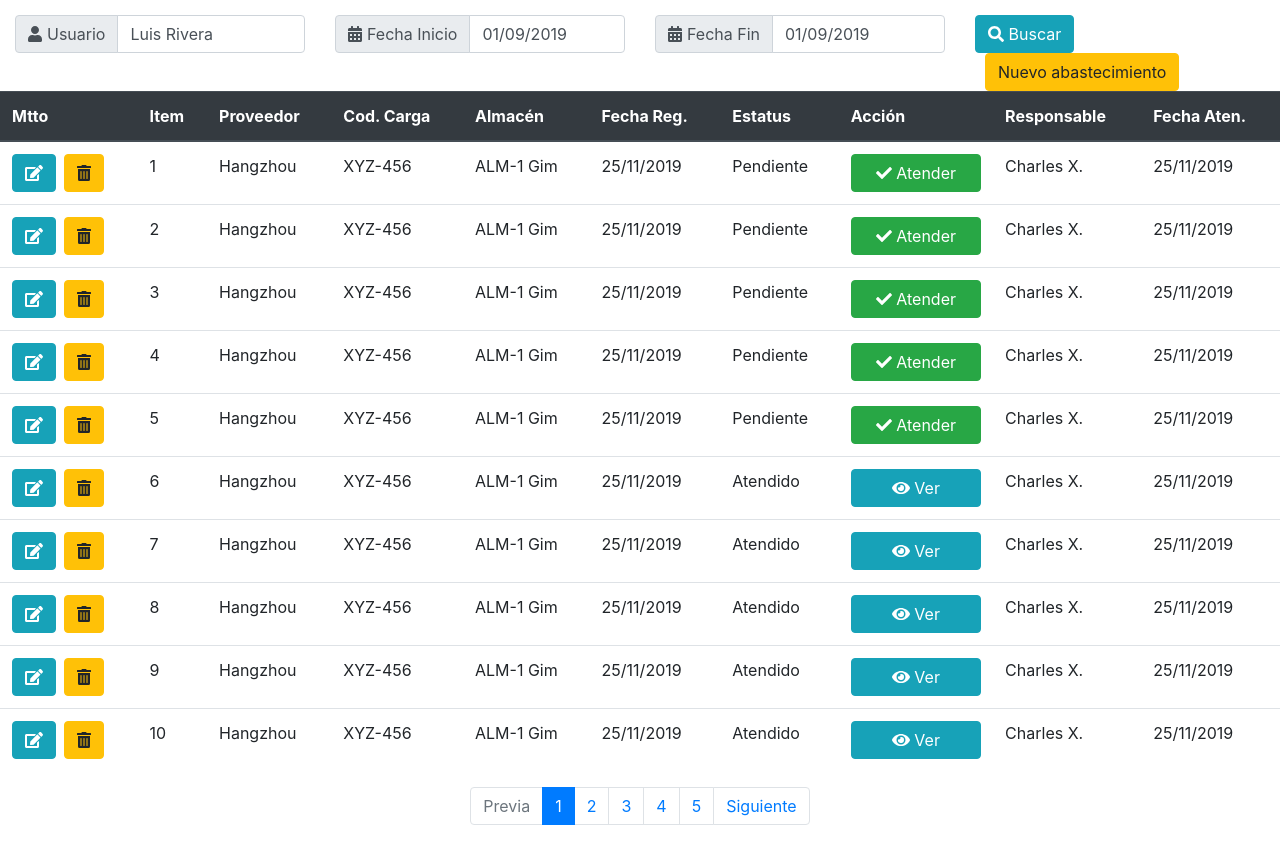
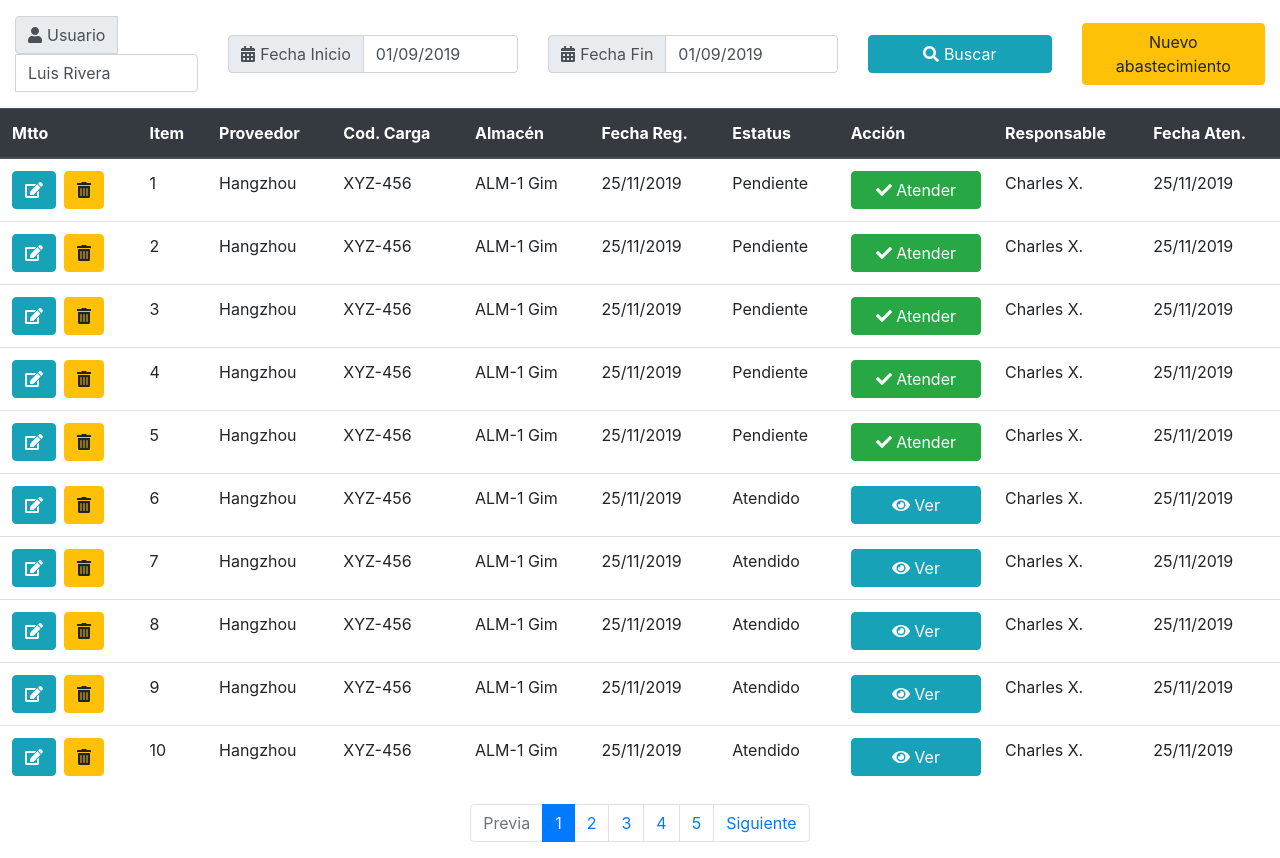
Before and after one commit to papercubeconsulting/MAX_IMPORT_FRONTEND, a Next.js app: page /stock in a window 1280 px wide. Built offline with nearby package versions, Linux system fonts and the light colour scheme.

Commit message:
responsive fixes

```diff
--- a/components/FieldGroup.tsx
+++ b/components/FieldGroup.tsx
@@ -3,14 +3,14 @@ import { IconProp } from '@fortawesome/fontawesome-svg-core'
 import { FontAwesomeIcon } from '@fortawesome/react-fontawesome'
 
 const FieldGroup: NextPage<{ label: string, icon: IconProp, value: string }> = ({ icon, label, value }) => (
-    <div className="input-group mb-3">
+    <div className="input-group mb-3 mt-3">
       <div className="input-group-prepend">
         <span className="input-group-text" id="basic-addon3">
           <FontAwesomeIcon icon={icon}/>
           <span style={{marginLeft: 5}}>{label}</span>
         </span>
       </div>
-      <input type="text" className="form-control" id="basic-url" aria-describedby="basic-addon3" value={value}/>
+      <input type="text" className="form-control" id="basic-url" aria-describedby="basic-addon3" value={value} style={{minWidth: 100}}/>
     </div>
   )
 export default FieldGroup;
--- a/pages/index.tsx
+++ b/pages/index.tsx
@@ -3,6 +3,9 @@ import { NextPage } from 'next';
 import React from 'react';
 import { Button } from 'reactstrap';
 import FieldGroup from '../components/FieldGroup'
+import { library } from '@fortawesome/fontawesome-svg-core'
+import { faCalendarAlt, faUser } from '@fortawesome/free-solid-svg-icons'
+library.add(faCalendarAlt, faUser)
 const Link: NextPage<{href: string,}> = ({href, children}) => (
     <a style={{flexGrow: 1}} href={href}>
         <Button color='info' style={{width: '100%', height: '100%', borderRadius: 0}}>
--- a/pages/stock.tsx
+++ b/pages/stock.tsx
@@ -37,20 +37,22 @@ const RowSample: NextPage<{data: RowStock}> = ({data}) => (
 const Stock: NextPage<{ data: RowStock[] }> = ({ data }) => (
   <>
   <>
-  <div className="container" style={{maxWidth: "100%", marginTop: 15}}>
-    <div className="row">
-      <div className="col-sm">
+  <div className="container" style={{maxWidth: "100%"}}>
+    <div className="row" style={{alignItems: "center"}}>
+      <div className="col-sm-2">
         <FieldGroup label='Usuario' value='Luis Rivera' icon='user'/>
       </div>
-      <div className="col-sm">
+      <div className="col-sm-3">
         <FieldGroup label='Fecha Inicio' value='01/09/2019' icon='calendar-alt'/>
       </div>
-      <div className="col-sm">
+      <div className="col-sm-3">
         <FieldGroup label='Fecha Fin' value='01/09/2019' icon='calendar-alt'/>
       </div>
-      <div className="col-sm">
-        <Button color="info"><FontAwesomeIcon icon="search"/> Buscar</Button>
-        <Button color="warning" style={{marginLeft: 10}}>Nuevo abastecimiento</Button>
+      <div className="col-sm-2">
+        <Button color="info" style={{width: '100%'}}><FontAwesomeIcon icon="search"/> Buscar</Button>
+      </div>
+      <div className="col-sm-2">
+        <Button color="warning" style={{width: '100%'}}>Nuevo abastecimiento</Button>
       </div>
     </div>
   </div>
```
